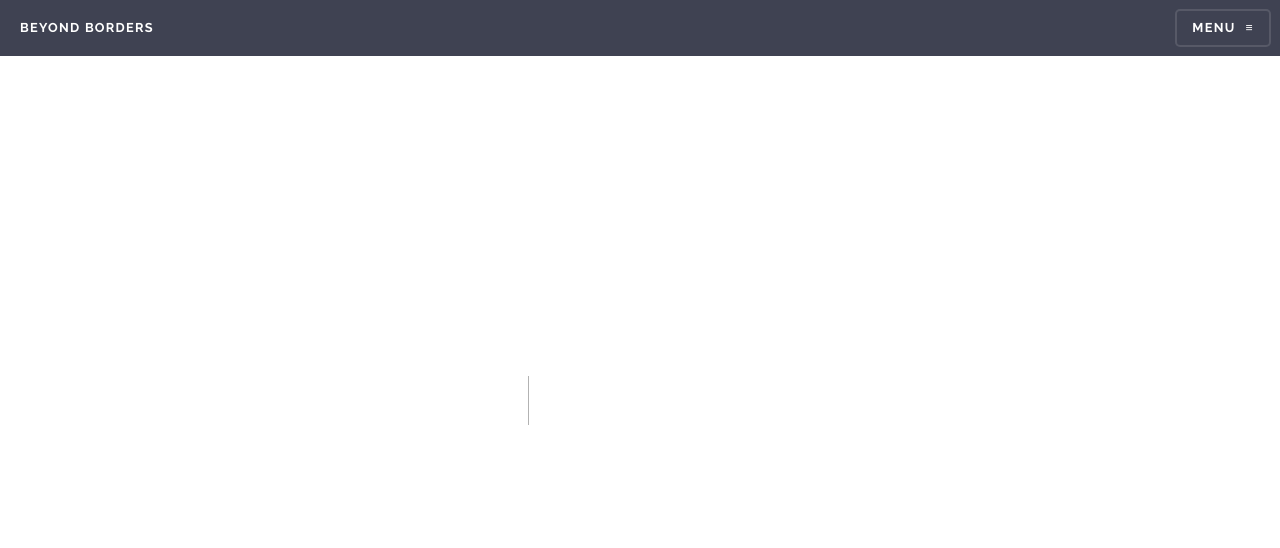
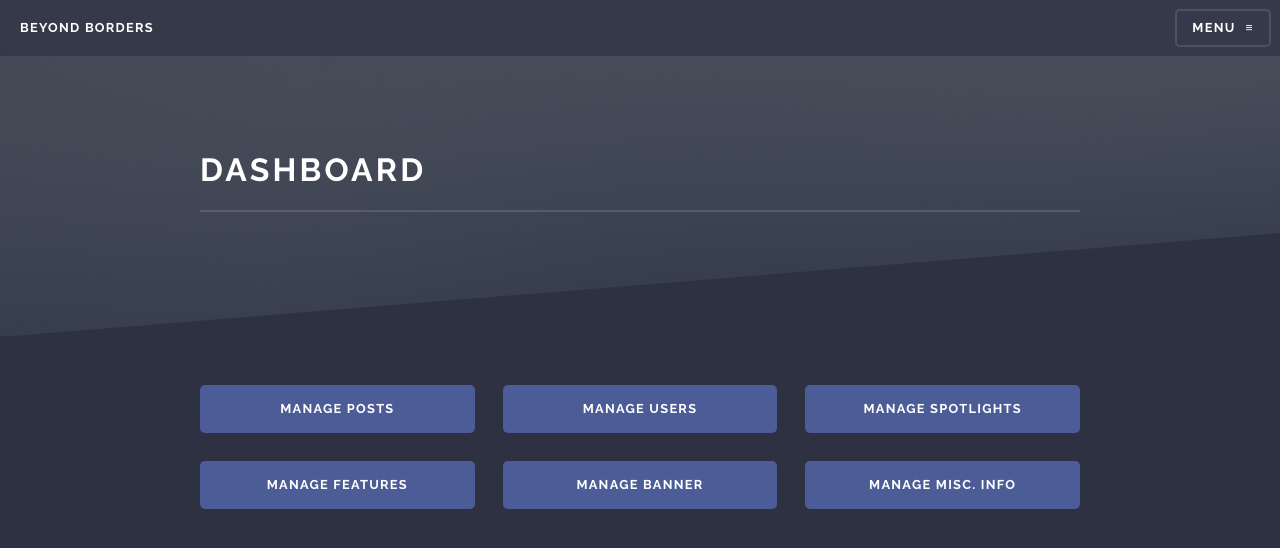
Before and after one commit to Virloxx/travel-blog-cms, a Next.js app: page /dashboard in a window 1280 px wide. Before the commit this address had no page. Shown: the top 548 px of the page. Built offline with nearby package versions, Linux system fonts and the light colour scheme.

Commit message:
add dashboard

```diff
--- /dev/null
+++ b/src/app/dashboard/page.tsx
@@ -0,0 +1,33 @@
+import React from 'react'
+
+function dashboardPage() {
+  return (
+    <div id="page-wrapper">
+        <section id="wrapper">
+            <header>
+                <div className="inner">
+                    <h2>DASHBOARD</h2>
+                </div>
+            </header>
+            <div className="wrapper">
+                <div className="inner">
+                    <section>
+                        <div className="box alt">
+                            <div className="row gtr-uniform">
+                                <div className="col-4"><button className="button primary fit">MANAGE POSTS</button></div>
+                                <div className="col-4"><button className="button primary fit">MANAGE USERS</button></div>
+                                <div className="col-4"><button className="button primary fit">MANAGE SPOTLIGHTS</button></div>
+                                <div className="col-4"><button className="button primary fit">MANAGE FEATURES</button></div>
+                                <div className="col-4"><button className="button primary fit">MANAGE BANNER</button></div>
+                                <div className="col-4"><button className="button primary fit">MANAGE MISC. INFO</button></div>
+                            </div>
+                        </div>
+                    </section>
+                </div>
+            </div>
+        </section>
+    </div>
+  )
+}
+
+export default dashboardPage
```
